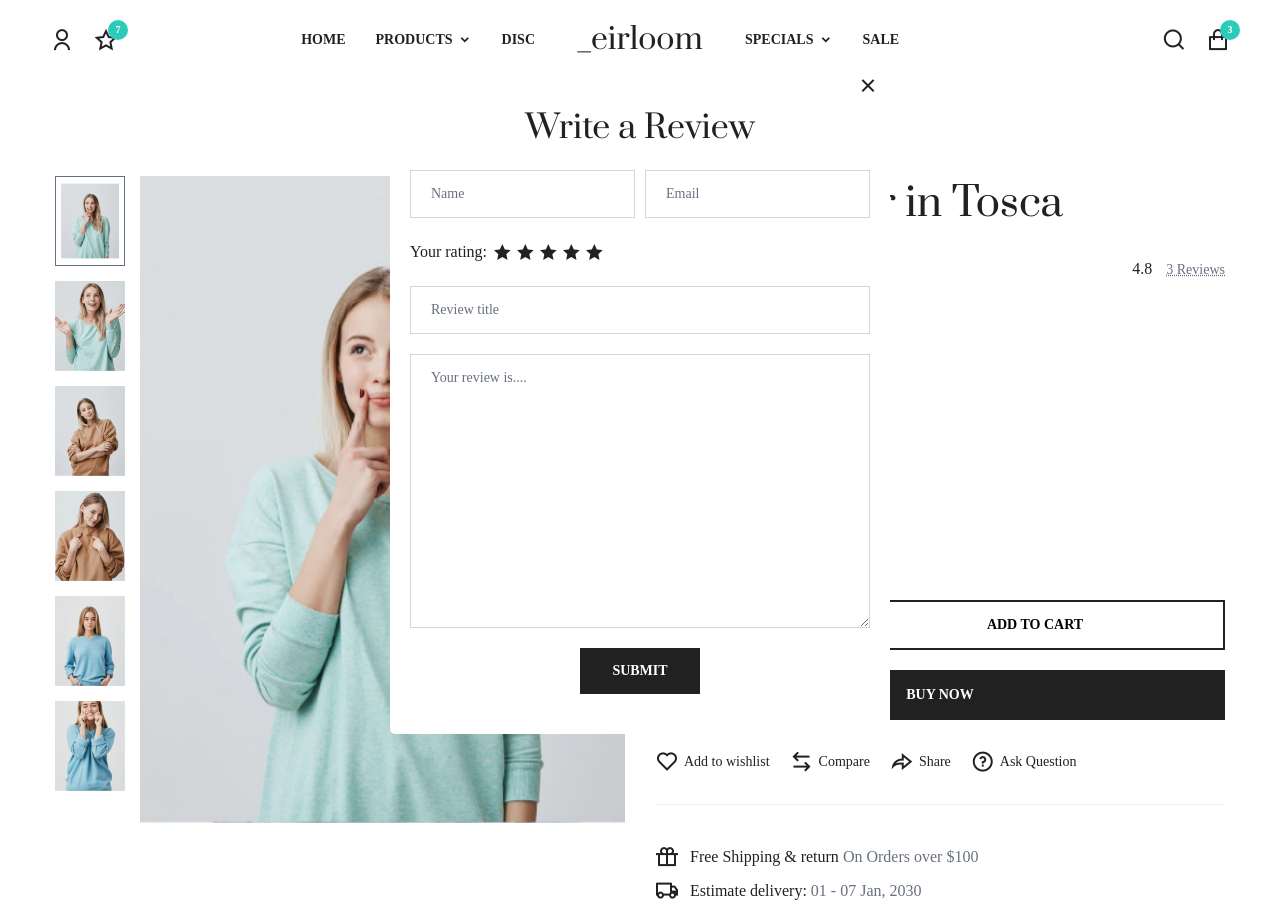
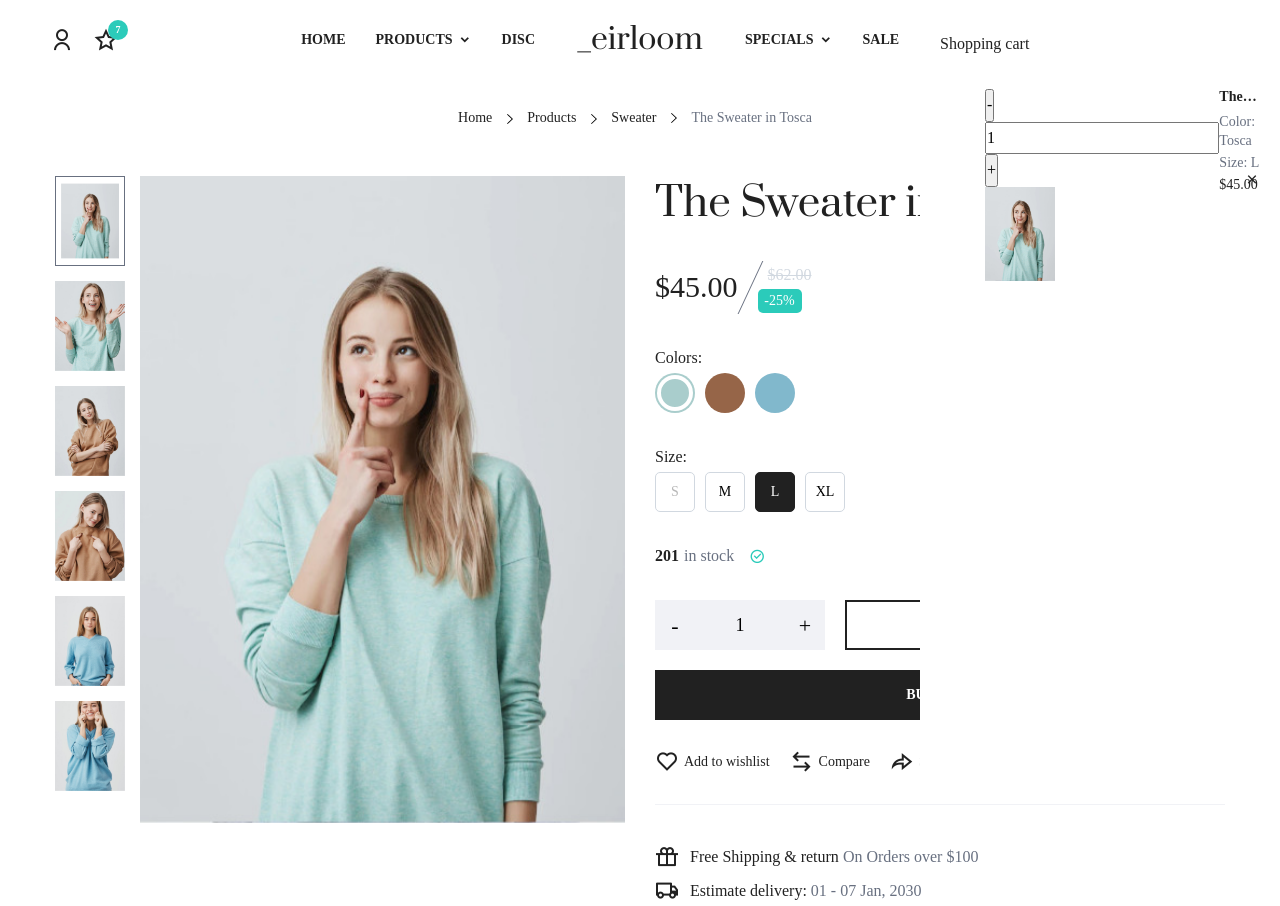
Before and after one commit to aaron1792/clothing-eccommerce-web, a plain HTML site: page page-single.html in a window 1280 px wide. Shown: the top 906 px of the page. Drawn offline with nearby package versions, Linux system fonts and the light colour scheme; some icons are missing.

Commit message:
commit 7

```diff
--- a/page-single.html
+++ b/page-single.html
@@ -372,8 +372,8 @@
                                 <ul>
                                     <li><a href=""><i class="ri-heart-line"></i><span>Add to wishlist</span></a></li>
                                     <li><a href=""><i class="ri-arrow-left-right-line"></i><span>Compare</span></a></li>
-                                    <li><a href=""><i class="ri-share-forward-line"></i><span>Share</span></a></li>
-                                    <li><a href=""><i class="ri-question-line"></i><span>Ask Question</span></a></li>
+                                    <li><a href="#0" trigger-button data-target="data-share"><i class="ri-share-forward-line"></i><span>Share</span></a></li>
+                                    <li><a href="#0" trigger-button data-target="data-question"><i class="ri-question-line"></i><span>Ask Question</span></a></li>
                                 </ul>
                             </div>
                             <div class="shipping">
@@ -456,7 +456,7 @@
                                     <span>3 reviews</span>
                                 </div>
                                 <div class="button">
-                                    <a href="" class="primary-btn">Write a review</a>
+                                    <a href="#0" class="primary-btn" trigger-button data-target="data-review">Write a review</a>
                                 </div>
                             </div>
                             <div class="body-review">
@@ -884,11 +884,11 @@
         </div>
     </div>
 </div>
-<!--
+
 <div id="data-share" class="data-popup d-share">
     <div class="wrap">
         <div class="data-content">
-        <a href="" class="close-trigger"><i class="ri-close-line"></i></a>
+        <a href="#0" class="close-trigger" close-button><i class="ri-close-line"></i></a>
     <div class="form">
         <label >Copy link</label>
         <input type="text" disabled value="https:www.rams.com">
@@ -907,11 +907,11 @@
     </div>
 </div>
     </div>
-</div> -->
-<!-- -<div id="data-question" class="data-popup d-question">
+</div>
+<div id="data-question" class="data-popup d-question">
     <div class="wrap">
         <div class="data-content">
-        <a href="" class="close-trigger"><i class="ri-close-line"></i></a>
+        <a href="#0" class="close-trigger" close-button><i class="ri-close-line"></i></a>
     <h3>The question</h3>
     <form action="">
         <div><input type="text" placeholder="Name"></div>
@@ -924,11 +924,11 @@
 
     </div>
 </div>
-</div> -->
+</div>
 -<div id="data-review" class="data-popup d-review">
     <div class="wrap">
         <div class="data-content">
-        <a href="" class="close-trigger"><i class="ri-close-line"></i></a>
+        <a href="#0" class="close-trigger" close-button><i class="ri-close-line"></i></a>
    <h3>Write a Review</h3>
    <form action="">
     <div class="dotgrid">
@@ -961,6 +961,66 @@
     </div>
 </div>
 </div>
+
+<div id="data-cart" class="cart-menu active">
+    <div class="wrap">
+        <a href="#0" class="close-trigger"><i class="ri-close-line"></i></a>
+   <div class="scrollto cart-outer">
+    <div class="wrapper">
+        <div class="cart-list">
+            <div class="wrapper">
+                <div class="cart-header">
+                    Shopping cart
+                </div>
+                <div class="cart-body scrollto">
+                    <div class="product-list">
+                        <div class="wrapper">
+                            <ul>
+                                <li>
+                                    <div class="grouping"><div class="quantiy">
+                                        <div class="control">
+                                            <button>-</button>
+                                            <input type="text" value="1">
+                                            <button>+</button>
+
+                                        </div>
+                                    </div>
+
+                                    <div class="thumbnail">
+                                        <a href="">
+                                            <img src="assets/assets/product_01.jpg" alt="">
+                                        </a>
+                                    </div>
+
+                                </div>
+                                    <div class="variats">
+                                        <h4 class="dot-title"><a href="">The Sweather in Tosca</a></h4>
+                                        <div class="color grey-color">
+                                            <span>Color:</span>
+                                            <span>Tosca</span>
+                                        </div>
+                                        <div class="size grey-color">
+                                            <span>Size:</span>
+                                            <span>L</span>
+                                        </div>
+                                        <div class="price">$45.00</div>
+                                        <a href="" class="item-remove">
+                                            <i class="ri-close-line"></i>
+                                        </a>
+                                    </div>
+                                </li>
+                            </ul>
+                        </div>
+                    </div>
+                </div>
+                <div class="cart-footer"></div>
+            </div>
+        </div>
+    </div>
+   </div>
+    </div>
+</div>
+
 <script src="https://cdn.jsdelivr.net/npm/swiper@11/swiper-bundle.min.js"></script>
     <script src="script.js"></script>
 </body>
--- a/script.js
+++ b/script.js
@@ -89,7 +89,7 @@ const swiper = new Swiper('.sliderbox', {
 
     // If we need pagination
     pagination: {
-      el: '.swiper-pagination',
+      el:'.swiper-pagination',
       clickable:true,
     },
 
--- a/style.css
+++ b/style.css
@@ -276,7 +276,8 @@ transition: width .3s, height .3s;
 
    .overlay,
    .mobile-menu,
-   .data-popup{
+   .data-popup,
+   .cart-menu{
 
       position: fixed;
       top: 0;
@@ -660,14 +661,17 @@ font-size: 18px;
 
  *----------------------------------------*/
 
-.mobile-menu{
+.mobile-menu,
+.cart-menu
+{
    z-index: 1001;
    pointer-events: none;
    visibility: hidden;
    opacity: 0;
 
 }
-.mobile-menu.active{
+.mobile-menu.active,
+.cart-menu.active{
    visibility: visible;
    opacity: 1;
 
@@ -675,7 +679,8 @@ font-size: 18px;
 
 
 
-.mobile-menu .wrap{
+.mobile-menu .wrap,
+.cart-menu .wrap{
    position: relative;
    max-width: calc(100% - 40px);
    width: 360px;
@@ -687,13 +692,15 @@ font-size: 18px;
 
 }
 
-.mobile-menu.active .wrap{
+.mobile-menu.active .wrap,
+.cart-menu.active .wrap{
 transform: translateX(0);
 
 }
 
 .mobile-menu .close-trigger,
-.mobile-menu .child-trigger{
+.mobile-menu .child-trigger,
+.cart-menu .close-trigger{
 position: absolute;
 top: 0;
 right: -40px;
@@ -706,7 +713,8 @@ justify-content: center;
 
 }
 
-.mobile-menu .main-menu{
+.mobile-menu .main-menu,
+.cart-menu .cart-list{
 height: 100%;
 padding: 0 20px;
 display: flex;
@@ -1089,12 +1097,18 @@ padding: 10px 0;
    color: var(--white-color);
  }
 
- .sort-data{
+ .bycats .dotgrid .wrapper{
+   --grid-col:211px
+ }
+
+ .sort-data,
+ .data-popup{
 
    display: none;
    animation: var(--fade);
  }
- .sort-data.active{
+ .sort-data.active,
+ .data-popup.active{
    display: block;
  }
 
@@ -1956,6 +1970,111 @@ form .button button{
 
 
 
+ /*
+ __#Floating Cart
+
+ */
+
+
+
+ .cart-menu .wrap {
+
+   float: right;
+   --transX: 100%;
+ }
+
+ .cart-menu .close-trigger{
+   right: auto;
+   left: -40px;
+
+ }
+
+ .cart-menu .wrapper{
+   height: 100%;
+   display: flex;
+   flex-direction: column;
+ }
+
+ .cart-menu .cart-header{
+   padding: 30px 0;
+ }
+
+ .product-list li{
+   margin-bottom: 30px;
+ }
+
+ .product-list .grouping{
+   position:relative;
+   float: left;
+   padding-left: 45px;
+ }
+ .product-list .quantity .contol{
+
+   background-color: var(--flashwhite-color);
+   border-radius: 5px;
+ }
+
+ .product-list .quantity .contol > * {
+
+   height: 30px;
+   border: 0;
+   outline: 0;
+   text-align: center;
+   background-color: transparent;
+ }
+
+ .product-list .quantity button{
+
+   font-size: 20px;
+   line-height: initial;
+   width: 100%;
+   cursor: pointer;
+ }
+
+ .product-list .quantity{
+   position: absolute;
+   left: 0;
+   top: 0;
+   max-width: 30px;
+ }
+
+ .product-list .thumbnail{
+   width: 70px;
+   margin-right: 20px;
+ }
+
+ .product-list .variats{
+
+   position: relative;
+   display: flex;
+   flex-direction: column;
+   gap: 2px;
+ }
+
+ .product-list .variats h4{
+   line-height: initial;
+   margin-bottom: 5px;
+   white-space: nowrap;
+   overflow: hidden;
+   text-overflow: ellipsis;
+ }
+
+ .product-list .variats > div {
+
+   font-size: var(--fs14);
+   line-height: 1.4;
+ }
+
+ .product-list .item-remove{
+   position: absolute;
+   right: 0;
+   bottom: 0;
+ }
+
+
+
+
+
 
 
 
@@ -1997,7 +2116,8 @@ left: 0;
       display: none;
    }
 .product .profile .comment{
-   padding-left: 92px;
+   padding-left
+   : 92px;
 }
 
 
```
